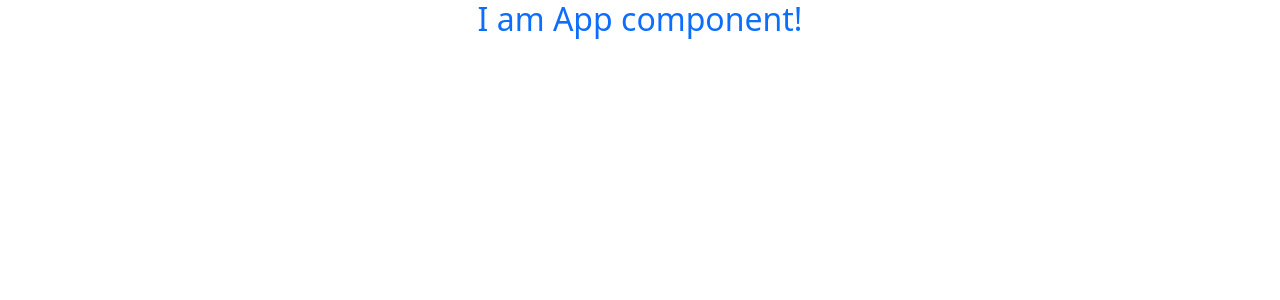
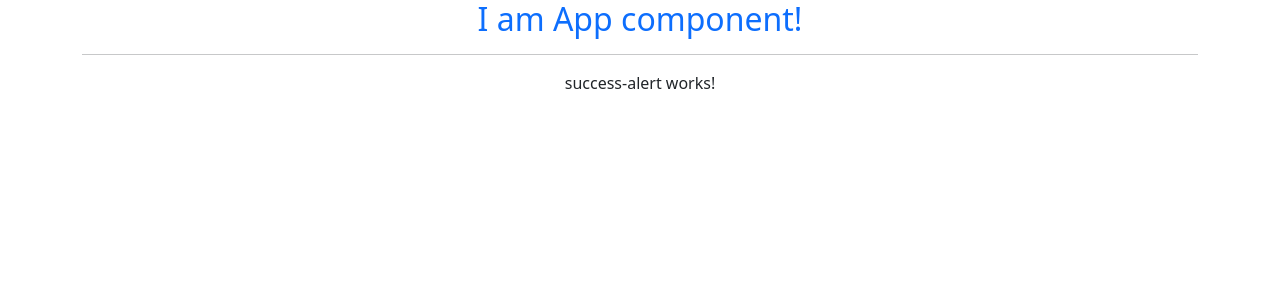
Before and after one commit to anitkumarsingh/angular-practice, an Angular app: page / in a window 1280 px wide. Shown: the top 300 px of the page. Built offline with nearby package versions, Linux system fonts and the light colour scheme.

Commit message:
component creation with CLI

```diff
--- a/src/app/app.component.html
+++ b/src/app/app.component.html
@@ -2,6 +2,8 @@
   <div class="row">
     <div class="col-xs-12 text-center">
       <h2 class="text-primary">I am App component!</h2>
+      <hr/>
+      <app-success-alert></app-success-alert>
     </div>
   </div>
 </div>
--- a/src/app/app.module.ts
+++ b/src/app/app.module.ts
@@ -2,10 +2,12 @@
 import { BrowserModule } from '@angular/platform-browser';
 
 import { AppComponent } from './app.component';
+import { SuccessAlertComponent } from './success-alert/success-alert.component';
 
 @NgModule({
   declarations: [
-    AppComponent
+    AppComponent,
+    SuccessAlertComponent
   ],
   imports: [
     BrowserModule
--- /dev/null
+++ b/src/app/success-alert/success-alert.component.html
@@ -0,0 +1 @@
+<p>success-alert works!</p>
--- /dev/null
+++ b/src/app/success-alert/success-alert.component.ts
@@ -0,0 +1,15 @@
+import { Component, OnInit } from '@angular/core';
+
+@Component({
+  selector: 'app-success-alert',
+  templateUrl: './success-alert.component.html',
+  styleUrls: ['./success-alert.component.css']
+})
+export class SuccessAlertComponent implements OnInit {
+
+  constructor() { }
+
+  ngOnInit(): void {
+  }
+
+}
```
Also changed, not shown: src/app/success-alert/success-alert.component.css (added).
